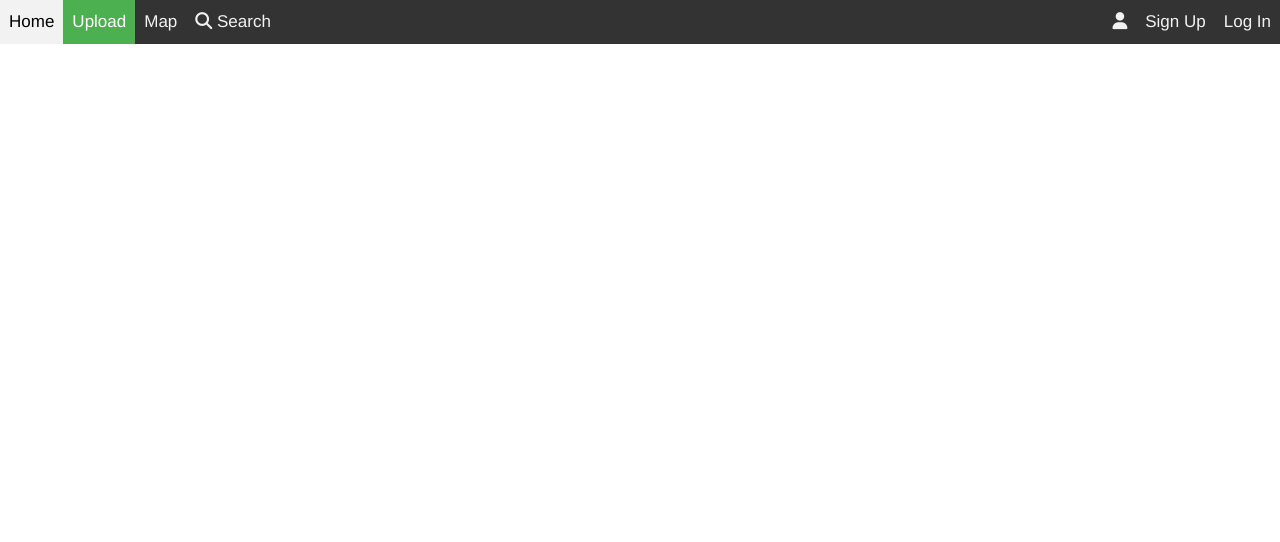
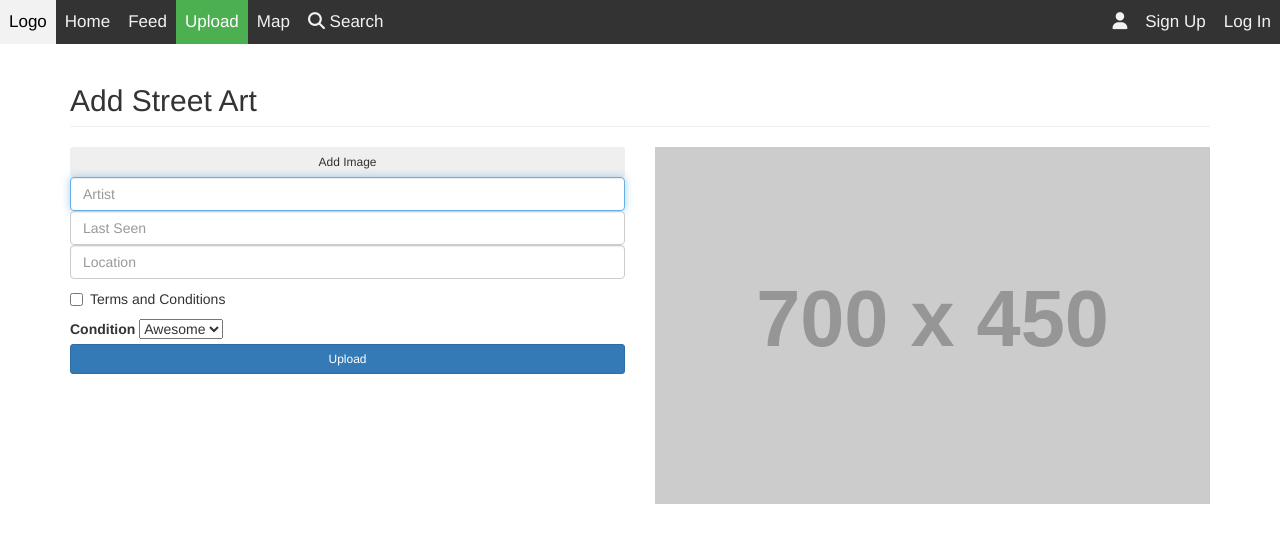
Before and after one commit to OskarKlo/Studio, a website: page upload.html in a window 1280 px wide. Drawn offline with nearby package versions, Linux system fonts and the light colour scheme; placeholder pictures from the web are drawn by us.

Commit message:
Upload Page Update

```diff
--- a/upload.html
+++ b/upload.html
@@ -13,9 +13,12 @@
     <link href="css/bootstrap.min.css" rel="stylesheet">
 </head>
 <body>
+	<!-- Navigation Bar -->
 	<nav>
 		<div class="topnav" id="myTopnav">
+			<a href="index.html"class="left">Logo</a>
 			<a href="index.html"class="left">Home</a>
+			<a href="feed.html"class="left">Feed</a>
 			<a href="upload.html" class="active left">Upload</a>
 			<a href="map.html" class="left">Map</a>
 			<a href="#about" class="left"><i class="fa fa-search" aria-hidden="true"></i> Search</a>
@@ -24,7 +27,43 @@
 			<a href="#user" class="right"><i class="fa fa-user" aria-hidden="true"></i></a>
 		</div>
 	</nav>
+<!-- Page Content -->
+<div class="container">
+		<!-- Features Section -->
+        <div class="row">
+            <div class="col-lg-12">
+                <h2 class="page-header">Add Street Art</h2>
+            </div>
+            <div class="col-md-6">
+                <form class="form-upload">
+					<button class="btn btn-sm btn-secondary btn-block" type="submit">Add Image</button>
+					<label for="inputArtist" class="sr-only">Artist</label>
+					<input type="text" id="inputArtist" class="form-control" placeholder="Artist" required autofocus>
+					<label for="inputDate" class="sr-only">Last Seen</label>
+					<input type="text" id="inputDate" class="form-control" placeholder="Last Seen" required>
+					<label for="inputLocation" class="sr-only">Location</label>
+					<input type="text" id="inputLocation" class="form-control" placeholder="Location" required autofocus>
+					<div class="checkbox">
+					<label>
+						<input type="checkbox" value="remember-me"> Terms and Conditions
+					</label>
+					</div>
+					<label for="condition">Condition</label>
+					<select id="condition" placeholder="Condition">
+						<option value="Awesome">Awesome</option>
+						<option value="Good">Good</option>
+						<option value="Mild">Mild</option>
+						<option value="Poor">Poor</option>
+					</select>
+					<button class="btn btn-sm btn-primary btn-block" type="submit">Upload</button>
+				</form>
+            </div>
+            <div class="col-md-6">
+                <img class="img-responsive" src="http://placehold.it/700x450" alt="">
+            </div>
+        </div>
 
+</div>
 <script src="https://use.fontawesome.com/057b8f46a6.js"></script>
 </body>
 </html>
```
Also changed, not shown: index.html (+0 -24 lines), css/main.css (line endings or trailing spaces).
